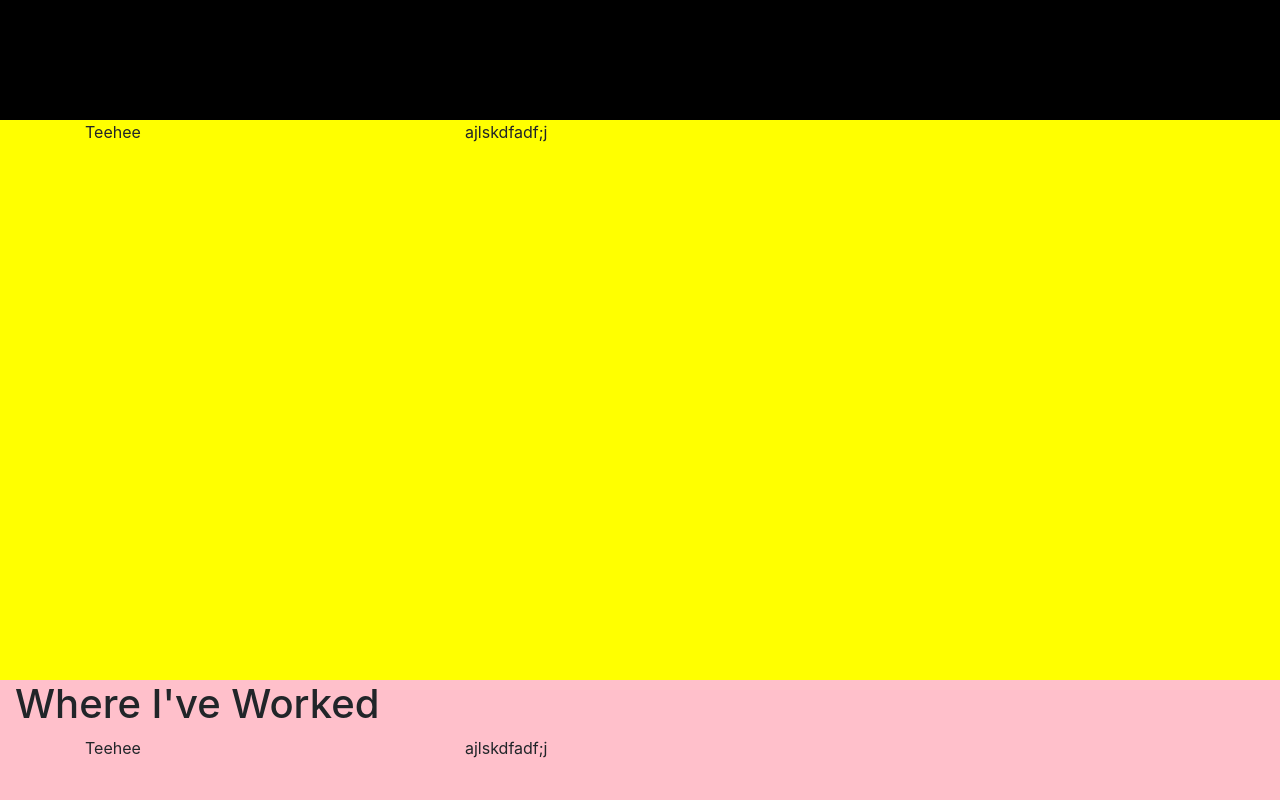
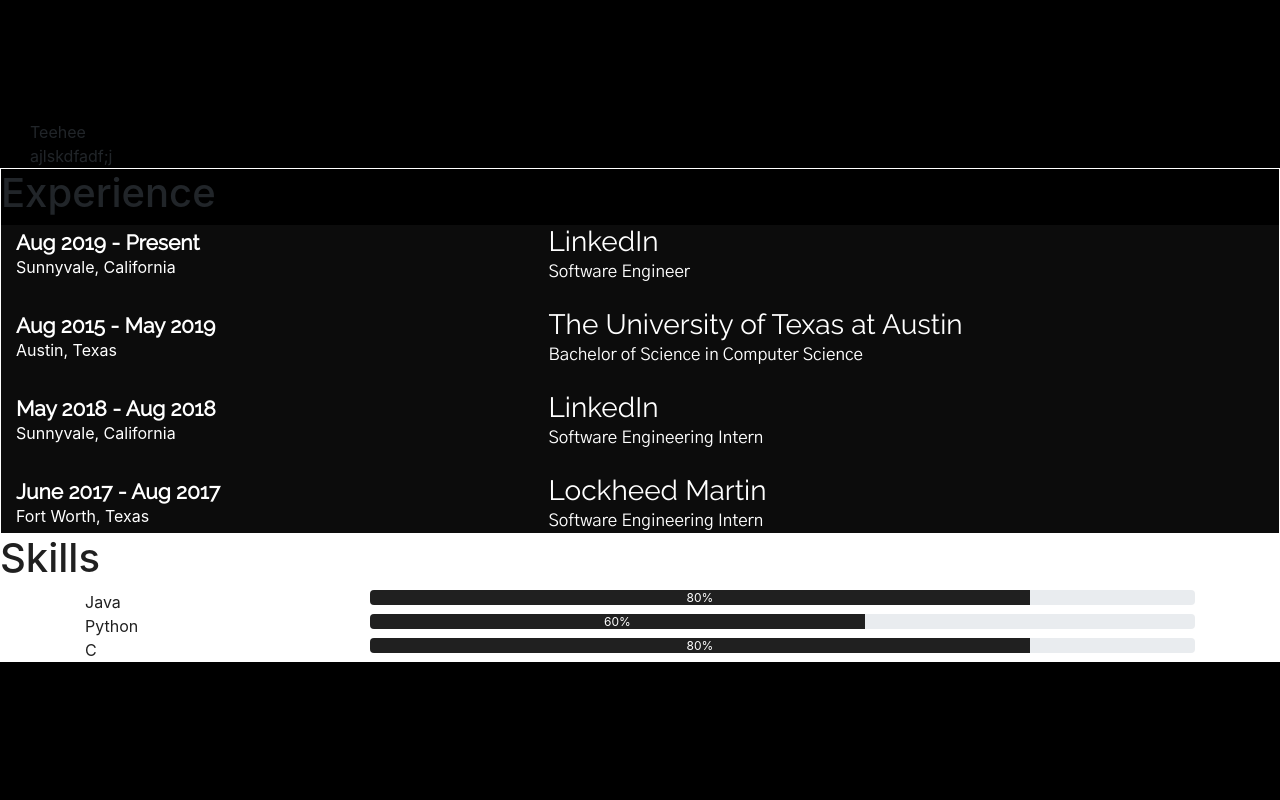
Before and after one commit to tesiawu/personal-website, a React (Create React App) app: page /profile in a window 1280 px wide. Shown: the part 380-1180 px from the top of the page. Built offline with nearby package versions, Linux system fonts and the light colour scheme.

Commit message:
finished experience and skills content/font, playing with colors

```diff
--- a/public/index.html
+++ b/public/index.html
@@ -21,7 +21,7 @@ href="https://use.fontawesome.com/releases/v5.0.13/css/all.css"
 integrity="sha384-DNOHZ68U8hZfKXOrtjWvjxusGo9WQnrNx2sqG0tfsghAvtVlRW3tvkXWZh58N9jp"
 crossorigin="anonymous">
 
-<link href="https://fonts.googleapis.com/css?family=Raleway|Gothic+A1|Assistant&display=swap" rel="stylesheet">
+<link href="https://fonts.googleapis.com/css?family=Raleway|Gothic+A1|PT+Sans|Assistant&display=swap" rel="stylesheet">
     <!--
       Notice the use of %PUBLIC_URL% in the tags above.
       It will be replaced with the URL of the `public` folder during the build.
--- a/src/Profile.js
+++ b/src/Profile.js
@@ -12,20 +12,28 @@ export default class Profile extends Component {
   constructor(props) {
     super(props);
     this.state = {
-      progress: 0
+      JavaProgress: 0,
+      PythonProgress: 0
     };
   }
 
   componentDidMount() {
-    let retVal = setInterval(function() {
-      if ( this.state.progress >= 80){
-        clearInterval(retVal)
+    let JavaRetVal = setInterval(function() {
+      if ( this.state.JavaProgress >= 80){
+        clearInterval(JavaRetVal)
         return;
       }
       this.setState({
-        progress: this.state.progress + 10});
+        JavaProgress: this.state.JavaProgress + 10});
+      }.bind(this), 100);
 
-
+    let PythonRetVal = setInterval(function() {
+      if ( this.state.PythonProgress >= 60){
+        clearInterval(PythonRetVal)
+        return;
+      }
+      this.setState({
+        PythonProgress: this.state.PythonProgress + 10});
       }.bind(this), 100);
 
   }
@@ -60,27 +68,103 @@ export default class Profile extends Component {
           </Container>
         </div>
 
-        <div class="col-2">
+        <div className="experience-container" responsive fluid>
           <div>
-            <h1>Where I've Worked</h1>
+            <h1>Experience</h1>
+          </div>
+          <Container className="experience-row">
+            <Row>
+              <Col xs={{ span: 12, order: 1 }} md={{ span: 5, order: 1 }}>
+                <div>
+                  <h5 className="date-headings">Aug 2019 - Present</h5>
+                  Sunnyvale, California
+                </div>
+              </Col>
+              <Col xs={{ span: 12, order: 2 }} md={{ span: 7, order: 2 }}>
+                <div>
+                  <h3 className="profile-headings">LinkedIn</h3>
+                  <p className="position-font">Software Engineer</p>
+                </div>
+              </Col>
+            </Row>
+            <br />
+            <Row>
+              <Col xs={{ span: 12, order: 1 }} md={{ span: 5, order: 1 }}>
+                <div>
+                  <h5 className="date-headings">Aug 2015 - May 2019</h5>
+                  Austin, Texas
+                </div>
+              </Col>
+              <Col xs={{ span: 12, order: 2 }} md={{ span: 7, order: 2 }}>
+                <div>
+                  <h3 className="profile-headings">The University of Texas at Austin</h3>
+                  <p className="position-font">Bachelor of Science in Computer Science</p>
+                </div>
+              </Col>
+            </Row>
+            <br />
+            <Row>
+              <Col xs={{ span: 12, order: 1 }} md={{ span: 5, order: 1 }}>
+                <div>
+                  <h5 className="date-headings">May 2018 - Aug 2018</h5>
+                  Sunnyvale, California
+                </div>
+              </Col>
+              <Col xs={{ span: 12, order: 2 }} md={{ span: 7, order: 2 }}>
+                <div>
+                  <h3 className="profile-headings">LinkedIn</h3>
+                  <p className="position-font">Software Engineering Intern</p>
+                </div>
+              </Col>
+            </Row>
+            <br />
+            <Row>
+              <Col xs={{ span: 12, order: 1 }} md={{ span: 5, order: 1 }}>
+                <div>
+                  <h5 className="date-headings">June 2017 - Aug 2017</h5>
+                  Fort Worth, Texas
+                </div>
+              </Col>
+              <Col xs={{ span: 12, order: 2 }} md={{ span: 7, order: 2 }}>
+                <div>
+                  <h3 className="profile-headings">Lockheed Martin </h3>
+                  <p className="position-font">Software Engineering Intern</p>
+                </div>
+              </Col>
+            </Row>
+
+          </Container>
+        </div>
+
+        <div class="skills-row">
+          <div>
+            <h1>Skills</h1>
           </div>
           <Container>
             <Row>
-              <Col xs={4}>
-                Teehee
+              <Col xs={3}>
+                Java
               </Col>
-              <Col xs={8}>
-                ajlskdfadf;j
+              <Col xs={9}>
+                <ProgressBar now={this.state.JavaProgress} class="progress-bar" label={`${this.state.JavaProgress}%`} style={{height: 15}} />
               </Col>
             </Row>
-          </Container>
-        </div>
 
-        <div class="col-1">
-          <Container>
             <Row>
-              <Col xs={12}>
-                <ProgressBar now={this.state.progress} class="progress-bar" label={`${this.state.progress}%`} style={{height: 15}} />
+              <Col xs={3}>
+                Python
+              </Col>
+              <Col xs={9}>
+                <ProgressBar now={this.state.PythonProgress} class="progress-bar" label={`${this.state.PythonProgress}%`} style={{height: 15}} />
+              </Col>
+            </Row>
+
+            <Row>
+              <Col xs={3}>
+                C
+              </Col>
+              <Col xs={9}>
+                <ProgressBar now={this.state.JavaProgress} class="progress-bar" label={`${this.state.JavaProgress}%`} style={{height: 15}} />
               </Col>
             </Row>
           </Container>
--- a/src/css/style.css
+++ b/src/css/style.css
@@ -232,18 +232,46 @@
   position: center;
 }
 
-.col-1 {
-  background-color: yellow;
-  height: 70vh;
+.experience-container {
+  border-style: solid;
+  border-width: thin;
+  border-color: white;
+  width: 100%;
+}
+
+.experience-row {
+  color: white;
+  background-color: #0c0c0c;
+  height: auto;
   min-width: 100%;
 }
 
-.col-2 {
-  background-color: pink;
-  height: 70vh;
+.skills-row {
+  background-color: white;
+  color: #202020;
+  height: auto;
   min-width: 100%;
 }
 
+.date-headings {
+  font-family: 'Raleway', sans-serif;
+  margin-top: 5px;
+  margin-bottom: 0;
+  font-weight: bold;
+  font-size: 21px;
+}
+
+.position-font {
+  font-family: 'Gothic A1', serif;
+  font-size: 17px;
+  margin-bottom: 0;
+}
+
+.profile-headings {
+  font-family: 'Raleway', sans-serif;
+  margin-bottom: 0;
+}
+
 .progress-bar {
-  background-color: black! important
+  background-color: #202020! important
 }
```
